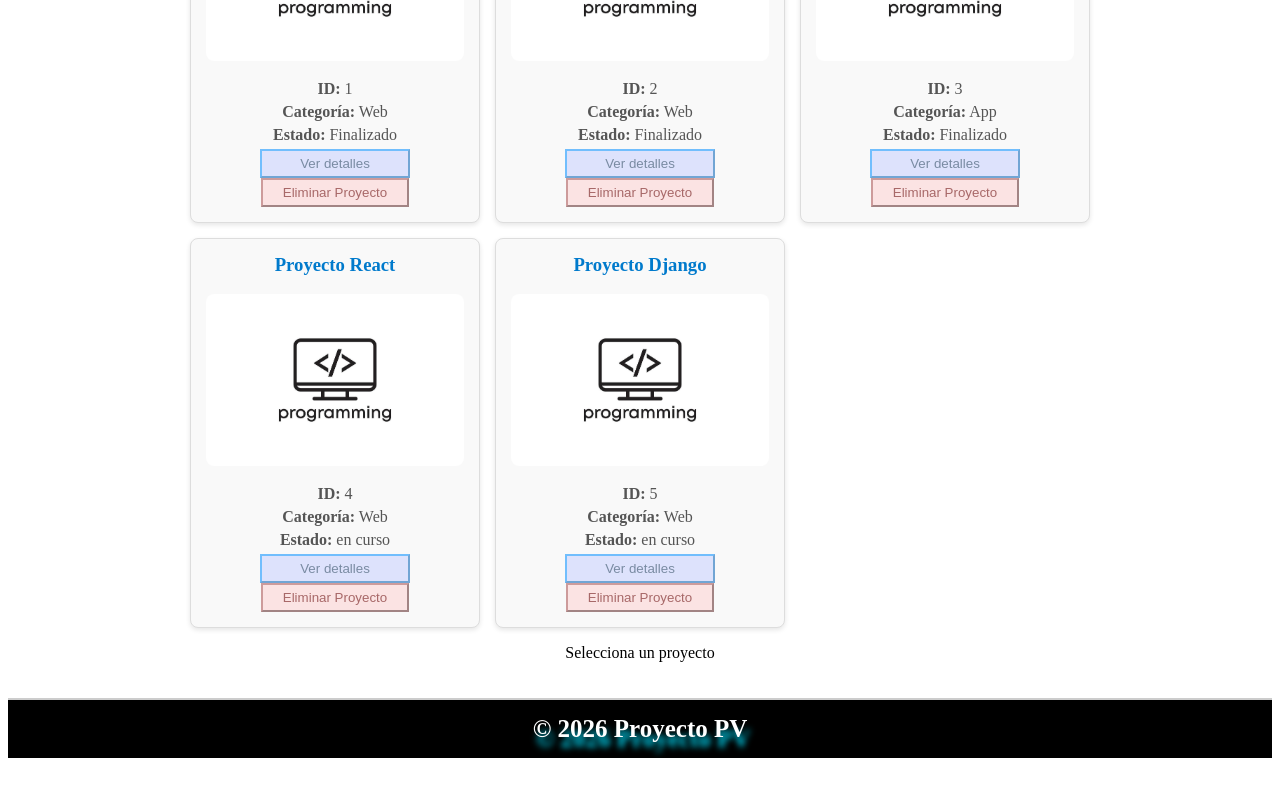
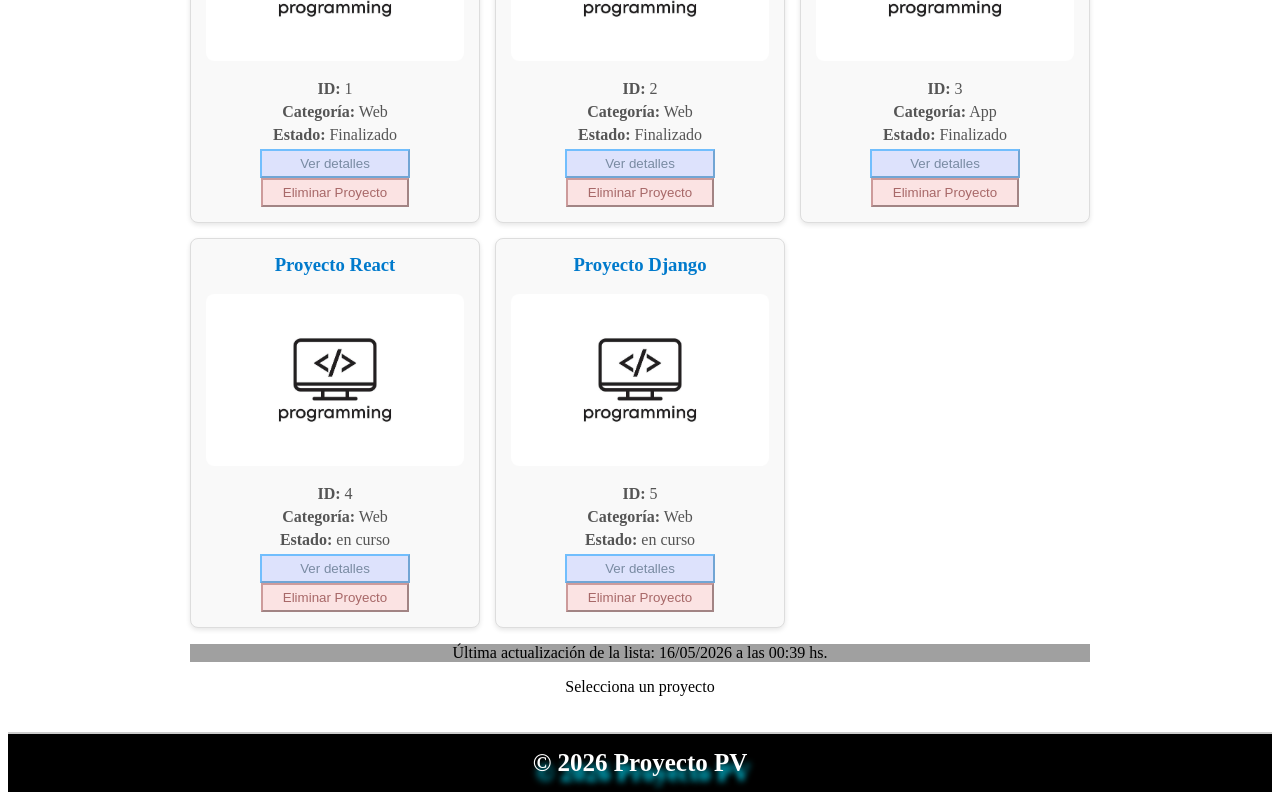
Before and after one commit to MarcosGuanuco/pv_tp3_grupo12, a React (Vite) app in the folder pv_tp3_grupo12_React/: page / in a window 1280 px wide. Shown: the part 569-1369 px from the top of the page. Before the commit the page ends 1335 px from the top, so only its background shows below. Built offline with nearby package versions, Linux system fonts and the light colour scheme.

Commit message:
Agregade el archivo RegistroActividad con sus funcionalidades y el formato de mensaje pedido.  Implemente la funcion de Registro de actividad en ListaProyectos useEffect

```diff
--- a/pv_tp3_grupo12_React/src/components/ListaProyectos.jsx
+++ b/pv_tp3_grupo12_React/src/components/ListaProyectos.jsx
@@ -1,15 +1,15 @@
-import { useState } from "react";
+import { useState, useEffect, useRef } from "react";
 import Detalles from "./Detalles";
 import {obtenerProyectos, buscarProyecto, eliminarProyecto,agregarProyecto} from "../services/proyectoService";
 import ProyectoCard from "./ProyectoCard";
 import "../css/ListaProyecto.css";
-import { useRef } from "react";
+import RegistroActividad from "./RegistroActividad";
 
 function ListaProyectos() {
   const [proyectos, setProyectos] = useState(obtenerProyectos());
   const [busqueda, setBusqueda] = useState("");
   const [proyectoSeleccionado, setProyectoSeleccionado] = useState(null);
-
+  const [ultimaActualizacion, setUltimaActualizacion] = useState(null);
   const [form, setForm] = useState({
     titulo: "",
     categoria: "",
@@ -76,6 +76,11 @@ function ListaProyectos() {
 
   const [mostrarForm, setMostrarForm] = useState(false);
   const detallesRef = useRef(null);
+
+  useEffect(() => {
+    setUltimaActualizacion(new Date());
+  }, [proyectos]);
+
   return (
     <main>
 
@@ -91,7 +96,7 @@ function ListaProyectos() {
           <input type="text" name="titulo" value={titulo} onChange={handleChange} placeholder="Título del proyecto" required />
           <input type="text" name="categoria" value={categoria} onChange={handleChange}placeholder="Categoría"required/>
           <input type="text" name="estado" value={estado}  onChange={handleChange} placeholder="Estado" required />
-          <button clastype="submit">Guardar</button>
+          <button className="btn-guardar" type="submit">Guardar</button>
           </form>
 
         )}
@@ -111,6 +116,9 @@ function ListaProyectos() {
             />
           ))}
         </div>
+
+        <RegistroActividad ultimaActualizacion={ultimaActualizacion} />
+
         <div ref={detallesRef}></div>
         <Detalles proyecto={proyectoSeleccionado} />
       </div>
--- /dev/null
+++ b/pv_tp3_grupo12_React/src/components/RegistroActividad.jsx
@@ -0,0 +1,24 @@
+function RegistroActividad({ ultimaActualizacion }) {
+  if (!ultimaActualizacion) {
+    return <p>Sin cambios aun</p>;
+  }
+
+  const fecha = ultimaActualizacion;
+
+  const dia = String(fecha.getDate()).padStart(2, "0");
+  const mes = String(fecha.getMonth() + 1).padStart(2, "0");
+  const anio = fecha.getFullYear();
+
+  const horas = String(fecha.getHours()).padStart(2, "0");
+  const minutos = String(fecha.getMinutes()).padStart(2, "0");
+
+  return (
+    <div className="registro">
+      <p>
+        Última actualización de la lista: {dia}/{mes}/{anio} a las {horas}:{minutos} hs.
+      </p>
+    </div>
+  );
+}
+
+export default RegistroActividad;
--- a/pv_tp3_grupo12_React/src/css/ListaProyecto.css
+++ b/pv_tp3_grupo12_React/src/css/ListaProyecto.css
@@ -112,3 +112,6 @@ input[type="text"]:focus {
   cursor: pointer;
   transition: background-color 0.3s ease;
 }
+.registro {
+  background: #a0a0a0;
+}
```
